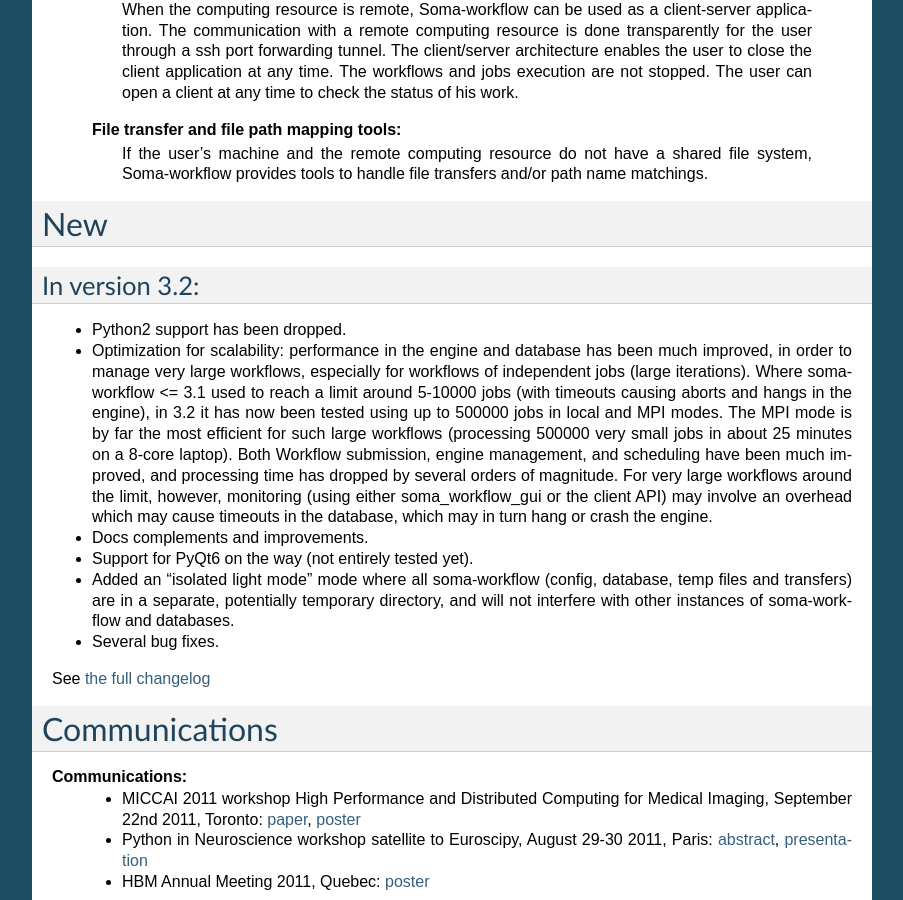
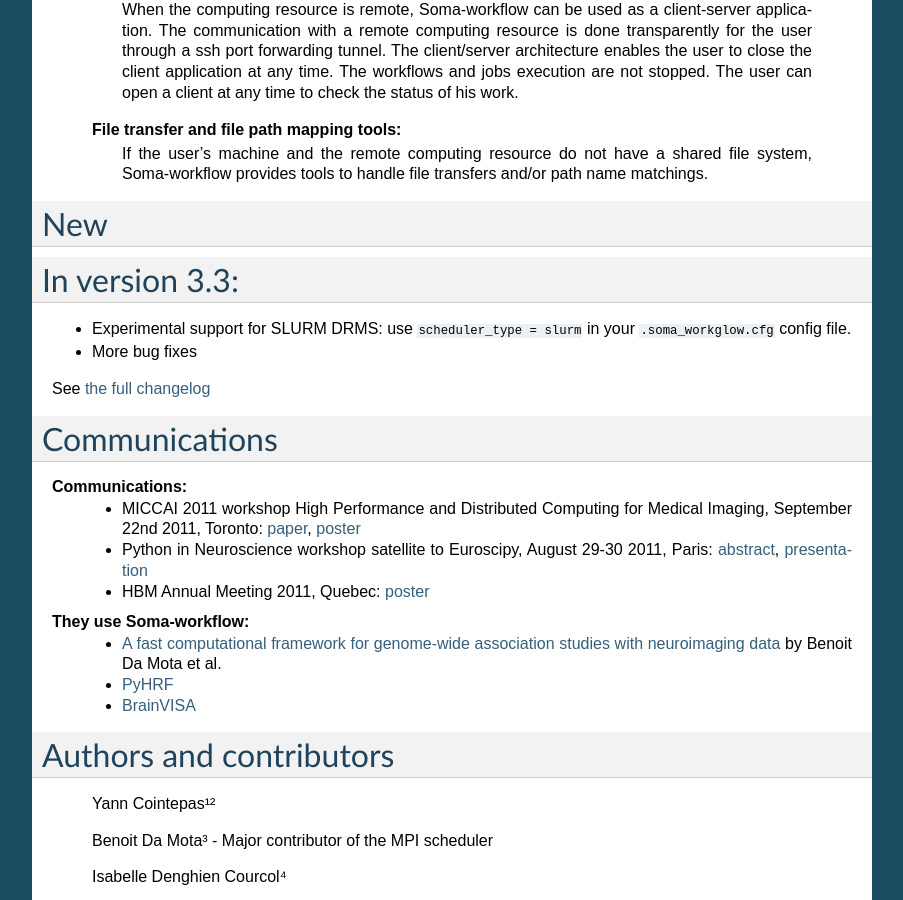
Before and after one commit to populse/soma-workflow, a Sphinx documentation site: the page built from doc/source/index.txt, in a window 1280 px wide and 900 px high, scrolled down 3555 px. Shown: the whole window, without its empty margins (198-1101 px from the left). Built offline with Sphinx 7.4.7, drawn with Linux system fonts in a browser that asks for light colours; the version number could not be read and is left out; some of the changed text lies outside the part shown.

```diff
--- a/doc/source/index.txt
+++ b/doc/source/index.txt
@@ -159,16 +159,11 @@ Main Features
 New
 ===
 
-In version 3.2:
----------------
+In version 3.3:
+===============
 
-* Python2 support has been dropped.
-* Optimization for scalability: performance in the engine and database has been much improved, in order to manage very large workflows, especially for workflows of independent jobs (large iterations). Where soma-workflow <= 3.1 used to reach a limit around 5-10000 jobs (with timeouts causing aborts and hangs in the engine), in 3.2 it has now been tested using up to 500000 jobs in local and MPI modes. The MPI mode is by far the most efficient for such large workflows (processing 500000 very small jobs in about 25 minutes on a 8-core laptop). Both Workflow submission, engine management, and scheduling have been much improved, and processing time has dropped by several orders of magnitude. For very large workflows around the limit, however, monitoring (using either soma_workflow_gui or the client API) may involve an overhead which may cause timeouts in the database, which may in turn hang or crash the engine.
-* Docs complements and improvements.
-* Support for PyQt6 on the way (not entirely tested yet).
-* Added an "isolated light mode" mode where all soma-workflow (config, database, temp files and transfers) are in a separate, potentially temporary directory, and will not interfere with other instances of soma-workflow and databases.
-* Several bug fixes.
-
+* Experimental support for SLURM DRMS: use ``scheduler_type = slurm`` in your ``.soma_workglow.cfg`` config file.
+* More bug fixes
 
 See :doc:`the full changelog <changelog>`
 
```
Also changed, not shown: doc/source/changelog.txt (+7 -0 lines).
